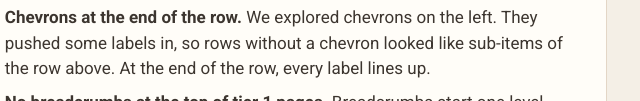
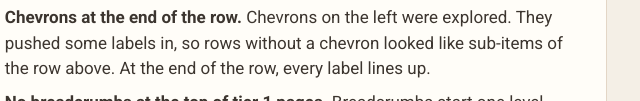
Before and after one commit to manselldesign/prototype-hub, a plain HTML site: page v1.3/index.html in a window 1280 px wide. Shown: the part 699-800 px from the top of the page, 353-993 px from the left. Drawn offline with Linux system fonts and the light colour scheme.

Commit message:
Update 2026-11-19 15:27

```diff
--- a/v1.3/index.html
+++ b/v1.3/index.html
@@ -202,7 +202,7 @@
           <li><strong>Header section.</strong> Crimson, underlined and bold on the section’s own page. Bold only on the pages under it. <em>Why:</em> it shows which section you are in without repeating the side menu.</li>
           <li><strong>Wider side menu.</strong> 280px, up from 260px. <em>Why:</em> fewer page names wrap.</li>
           <li><strong>Back link on one line.</strong> A long name is cut at a whole word, with a small ellipsis button that shows the rest. <em>Why:</em> the menu below it stays in the same place on every page.</li>
-          <li><strong>Chevrons at the end of the row.</strong> We explored chevrons on the left. They pushed some labels in, so rows without a chevron looked like sub-items of the row above. At the end of the row, every label lines up.</li>
+          <li><strong>Chevrons at the end of the row.</strong> Chevrons on the left were explored. They pushed some labels in, so rows without a chevron looked like sub-items of the row above. At the end of the row, every label lines up.</li>
           <li><strong>No breadcrumbs at the top of tier 1 pages.</strong> Breadcrumbs start one level down. <em>Why:</em> on a tier 1 page they only repeated the section name, which the header and the side menu already show.</li>
           <li><strong>Simpler breadcrumbs.</strong> No raised card behind them.</li>
           <li><strong>Icons and spacing.</strong> Rivet icons at their true 12px or 16px size, and all spacing on a 4px grid. <em>Why:</em> sharper icons and cleaner alignment.</li>
```
